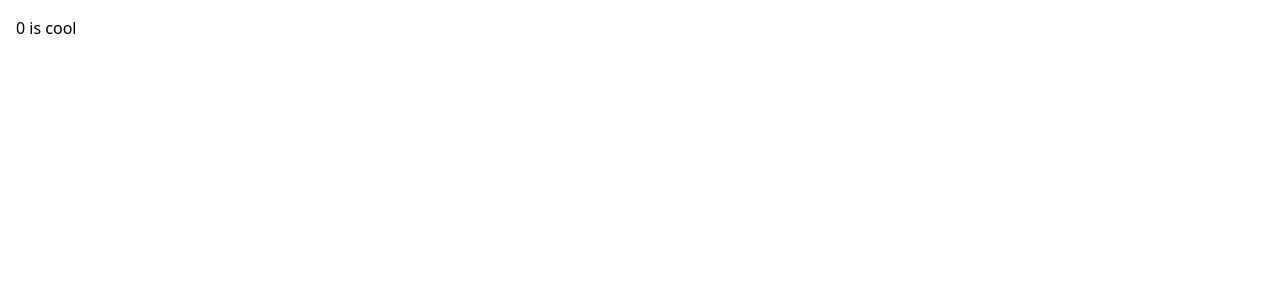
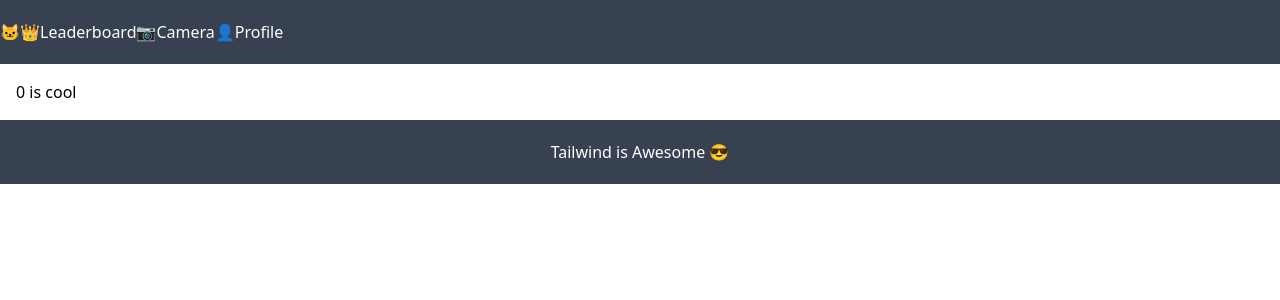
Before and after one commit to harakeke-2021/catwatch, a React (Vite) app: page / in a window 1280 px wide. Shown: the top 300 px of the page. Built offline with nearby package versions, Linux system fonts and the light colour scheme.

Commit message:
UI Components

```diff
--- a/client/App.jsx
+++ b/client/App.jsx
@@ -1,11 +1,18 @@
 import React from 'react'
 import { Route } from 'react-router'
 import Feed from './features/feed/Feed'
+import Header from './features/Header'
+import Footer from './features/Footer'
 
 import './style.css'
 
 export default function App () {
   return (<>
-    <Route path="/" component={Feed}/>
+    <div className="flex flex-col h-screen">
+      <Header />
+      <Route path="/" component={Feed}/>
+      <Footer />
+    </div>
+
   </>)
 }
--- /dev/null
+++ b/client/features/Camera.jsx
@@ -0,0 +1,10 @@
+import React from 'react'
+
+export default function Camera () {
+  return (
+    <div>
+
+     📷Camera
+    </div>
+  )
+}
--- /dev/null
+++ b/client/features/Footer.jsx
@@ -0,0 +1,9 @@
+import React from 'react'
+
+export default function Footer () {
+  return (
+    <footer className="py-5 text-center text-white bg-gray-700">
+  Tailwind is Awesome 😎
+    </footer>
+  )
+}
--- /dev/null
+++ b/client/features/Header.jsx
@@ -0,0 +1,23 @@
+import React from 'react'
+import Profile from './Profile'
+import Camera from './Camera'
+import Leaderboard from './Leaderboard'
+
+export default function Header () {
+  return (
+    <div>
+      <header className="flex flex-row py-5 text-center text-white bg-gray-700">
+        <button>
+          <Leaderboard className="flex-none h-16"/>
+        </button>
+        <button>
+          <Camera className="flex-grow h-16"/>
+        </button>
+        <button>
+          <Profile className="flex-none h-16" />
+        </button>
+
+      </header>
+    </div>
+  )
+}
--- /dev/null
+++ b/client/features/Leaderboard.jsx
@@ -0,0 +1,9 @@
+import React from 'react'
+
+export default function Leaderboard () {
+  return (
+    <div>
+    🐱👑Leaderboard
+    </div>
+  )
+}
--- /dev/null
+++ b/client/features/Profile.jsx
@@ -0,0 +1,9 @@
+import React from 'react'
+
+export default function Profile () {
+  return (
+    <div>
+     👤Profile
+    </div>
+  )
+}
```
